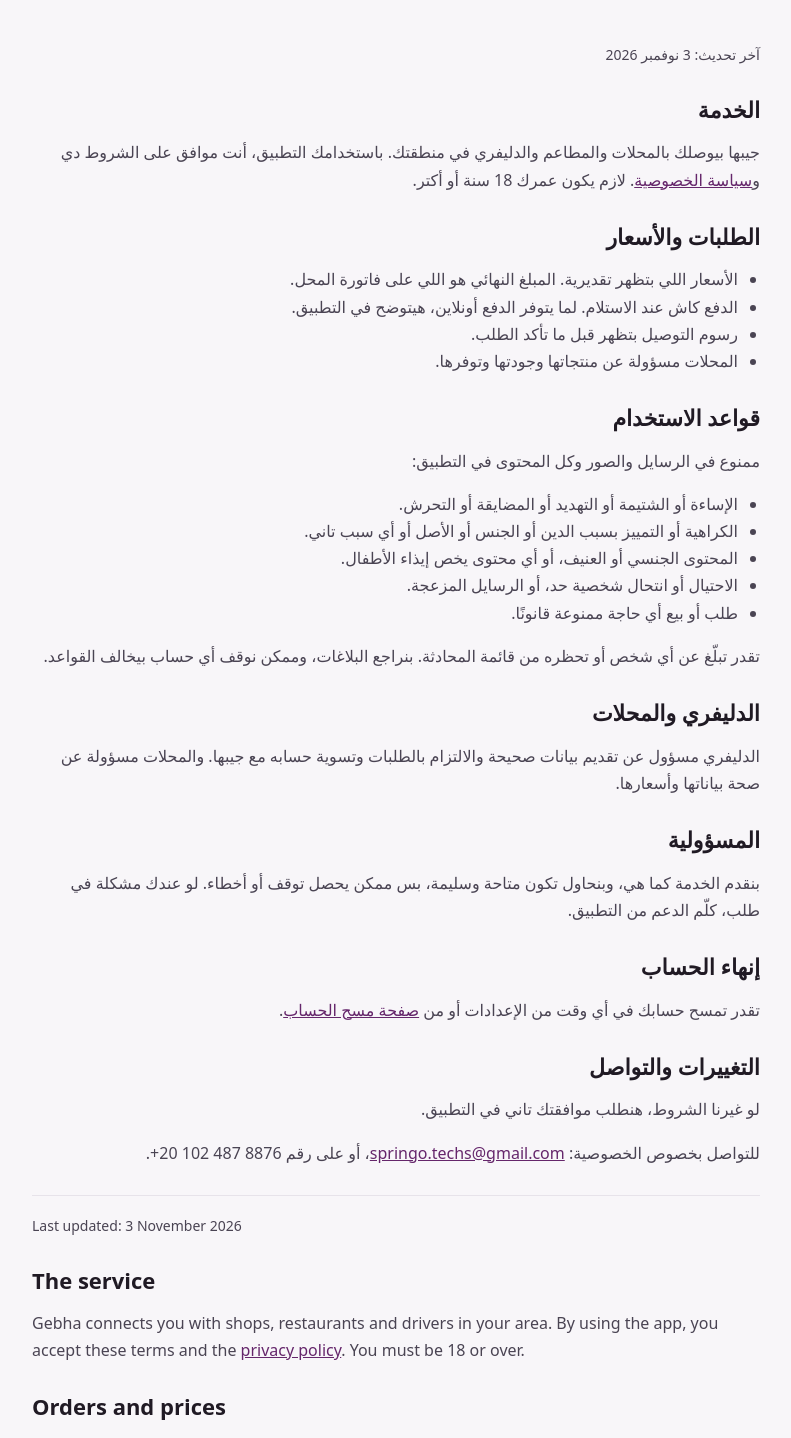
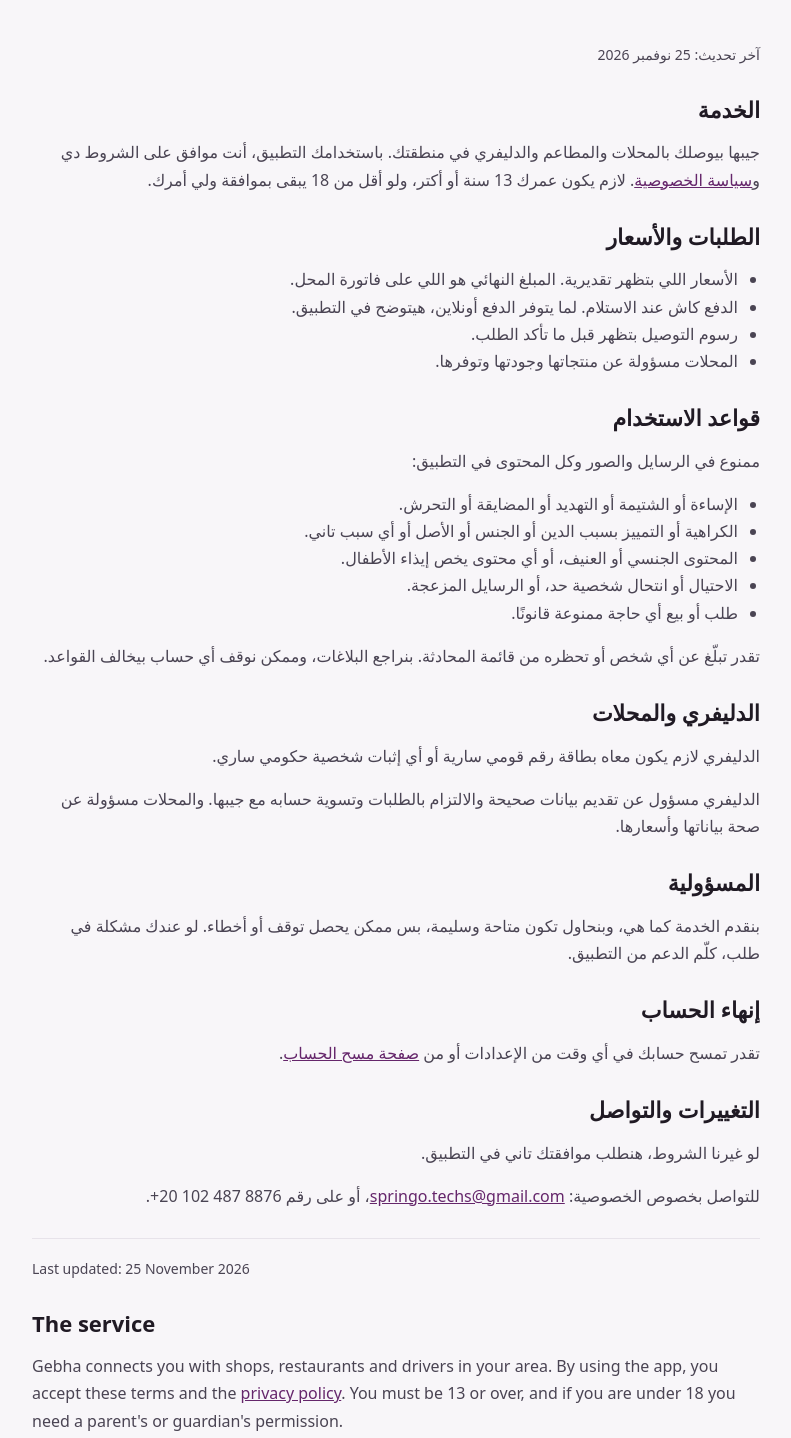
Before and after one commit to alaaspringo-source/gebha-legal, a plain HTML site: page terms.html in a window 1280 px wide. Shown: the part 140-1578 px from the top of the page, without its empty margins (244-1035 px from the left). Drawn offline with Linux system fonts and the light colour scheme.

Commit message:
Age 13+ (under 18 with guardian permission); drivers need a valid government ID
Co-Authored-By: Claude Opus 5.5 <noreply@anthropic.com>

```diff
--- a/terms.html
+++ b/terms.html
@@ -34,9 +34,9 @@ th,td{text-align:start;padding:8px;border-bottom:1px solid var(--line);vertical-
 <nav><a href="privacy.html">سياسة الخصوصية / Privacy policy</a> <a href="terms.html">الخدمات والاتفاقية / Terms</a> <a href="delete-account.html">مسح الحساب / Delete account</a></nav></div></header>
 <main>
 <section lang="ar" dir="rtl">
-<p class="updated">آخر تحديث: 3 نوفمبر 2026</p>
+<p class="updated">آخر تحديث: 25 نوفمبر 2026</p>
 <h2>الخدمة</h2>
-<p>جيبها بيوصلك بالمحلات والمطاعم والدليفري في منطقتك. باستخدامك التطبيق، أنت موافق على الشروط دي و<a href="privacy.html">سياسة الخصوصية</a>. لازم يكون عمرك 18 سنة أو أكتر.</p>
+<p>جيبها بيوصلك بالمحلات والمطاعم والدليفري في منطقتك. باستخدامك التطبيق، أنت موافق على الشروط دي و<a href="privacy.html">سياسة الخصوصية</a>. لازم يكون عمرك 13 سنة أو أكتر، ولو أقل من 18 يبقى بموافقة ولي أمرك.</p>
 <h2>الطلبات والأسعار</h2>
 <ul>
 <li>الأسعار اللي بتظهر تقديرية. المبلغ النهائي هو اللي على فاتورة المحل.</li>
@@ -55,6 +55,7 @@ th,td{text-align:start;padding:8px;border-bottom:1px solid var(--line);vertical-
 </ul>
 <p>تقدر تبلّغ عن أي شخص أو تحظره من قائمة المحادثة. بنراجع البلاغات، وممكن نوقف أي حساب بيخالف القواعد.</p>
 <h2>الدليفري والمحلات</h2>
+<p>الدليفري لازم يكون معاه بطاقة رقم قومي سارية أو أي إثبات شخصية حكومي ساري.</p>
 <p>الدليفري مسؤول عن تقديم بيانات صحيحة والالتزام بالطلبات وتسوية حسابه مع جيبها. والمحلات مسؤولة عن صحة بياناتها وأسعارها.</p>
 <h2>المسؤولية</h2>
 <p>بنقدم الخدمة كما هي، وبنحاول تكون متاحة وسليمة، بس ممكن يحصل توقف أو أخطاء. لو عندك مشكلة في طلب، كلّم الدعم من التطبيق.</p>
@@ -64,9 +65,9 @@ th,td{text-align:start;padding:8px;border-bottom:1px solid var(--line);vertical-
 <p>لو غيرنا الشروط، هنطلب موافقتك تاني في التطبيق.</p><p>للتواصل بخصوص الخصوصية: <a href="mailto:springo.techs@gmail.com">springo.techs@gmail.com</a>، أو على رقم <span dir="ltr">+20 102 487 8876</span>.</p>
 </section>
 <section lang="en" dir="ltr" style="text-align:left">
-<p class="updated">Last updated: 3 November 2026</p>
+<p class="updated">Last updated: 25 November 2026</p>
 <h2>The service</h2>
-<p>Gebha connects you with shops, restaurants and drivers in your area. By using the app, you accept these terms and the <a href="privacy.html">privacy policy</a>. You must be 18 or over.</p>
+<p>Gebha connects you with shops, restaurants and drivers in your area. By using the app, you accept these terms and the <a href="privacy.html">privacy policy</a>. You must be 13 or over, and if you are under 18 you need a parent's or guardian's permission.</p>
 <h2>Orders and prices</h2>
 <ul>
 <li>Prices shown are estimates. The final amount is what's on the shop's receipt.</li>
@@ -85,6 +86,7 @@ th,td{text-align:start;padding:8px;border-bottom:1px solid var(--line);vertical-
 </ul>
 <p>You can report or block anyone from the chat's menu. We review reports, and we can suspend any account that breaks these rules.</p>
 <h2>Drivers and shops</h2>
+<p>Drivers must hold a valid national ID card or another valid government-issued ID.</p>
 <p>Drivers are responsible for giving correct details, honouring orders and settling their account with Gebha. Shops are responsible for the accuracy of their details and prices.</p>
 <h2>Liability</h2>
 <p>We provide the service as it is. We work to keep it available and correct, but outages and errors can happen. If you have a problem with an order, contact support in the app.</p>
```
Also changed, not shown: privacy.html (+2 -2 lines).
